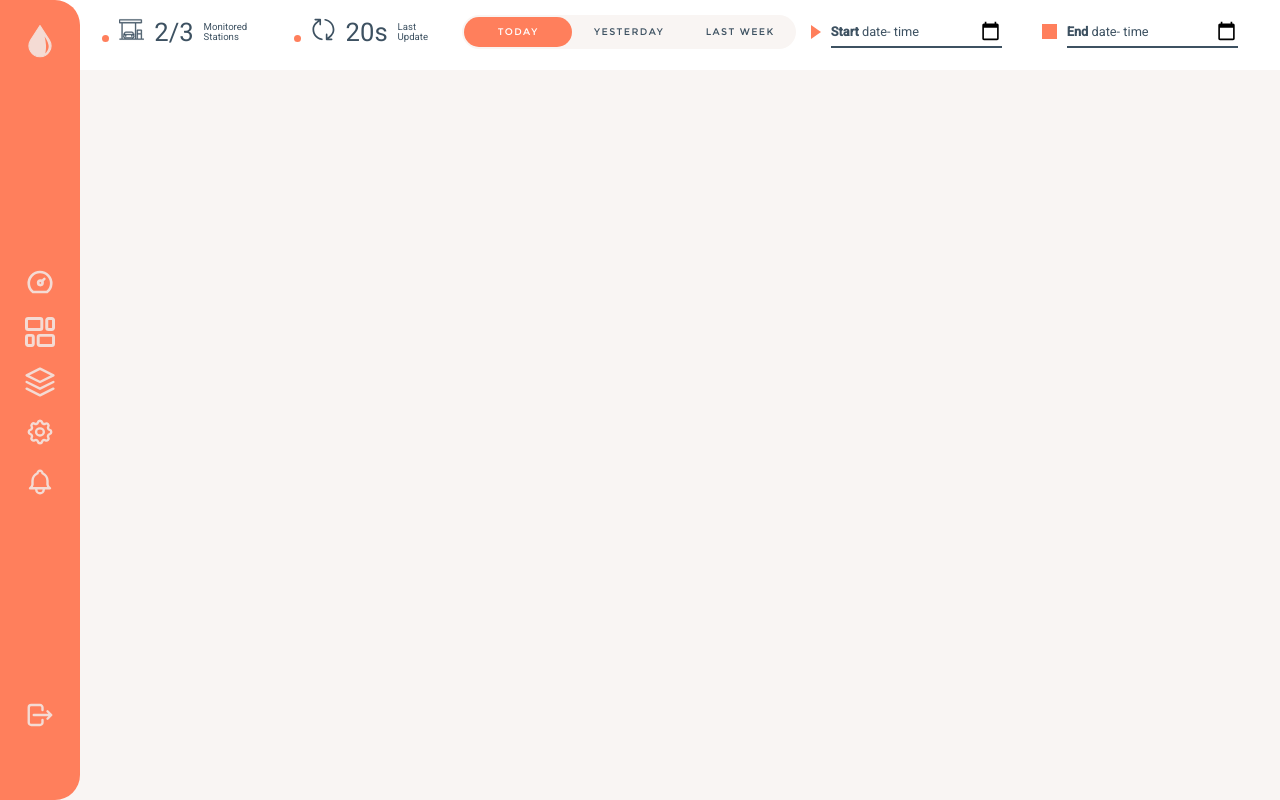
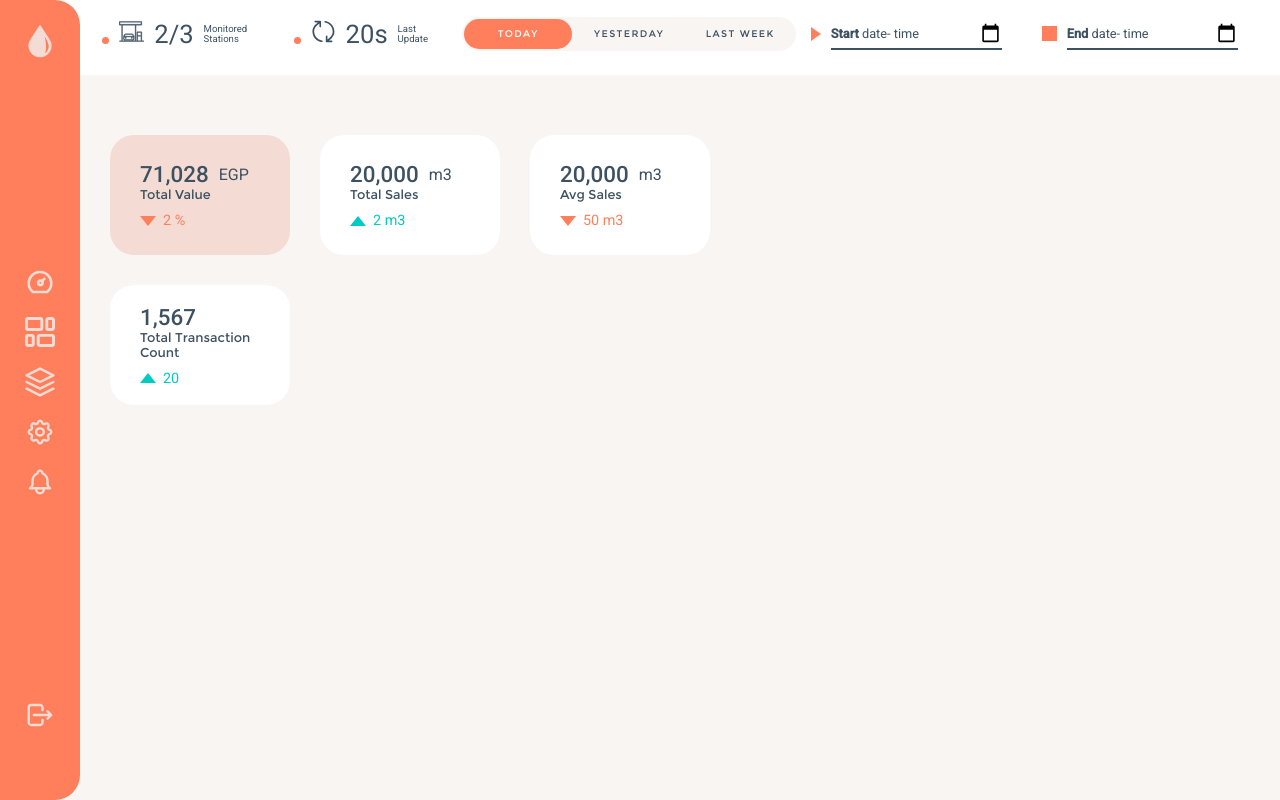
Before and after one commit to kareemyasser8/dashboard-2, an Angular app: page / in a window 1280 px wide. Built offline with nearby package versions, Linux system fonts and the light colour scheme.

Commit message:
Add Expense Cards

```diff
--- /dev/null
+++ b/src/app/Expense.model.ts
@@ -0,0 +1,8 @@
+export default interface ExpenseCard{
+  text: string,
+  value: number,
+  measure: string,
+  state: string,
+  stateValue: number,
+  stateMeasure: string
+}
--- a/src/app/app.module.ts
+++ b/src/app/app.module.ts
@@ -13,9 +13,10 @@ import { TopNavStateComponent } from './top-nav-state/top-nav-state.component';
 import { TopNavTabsComponent } from './top-nav-tabs/top-nav-tabs.component';
 import { TopNavComponent } from './top-nav/top-nav.component';
 import { FormsModule } from '@angular/forms';
+import { ExpenseCardComponent } from './expense-card/expense-card.component';
 
 @NgModule({
-  declarations: [AppComponent, SideNavComponent, TopNavComponent, HomeComponent, TopNavStateComponent, TopNavTabsComponent, DatePickerComponent],
+  declarations: [AppComponent, SideNavComponent, TopNavComponent, HomeComponent, TopNavStateComponent, TopNavTabsComponent, DatePickerComponent, ExpenseCardComponent],
   imports: [
     BrowserModule,
     AppRoutingModule,
--- /dev/null
+++ b/src/app/expense-card/expense-card.component.css
@@ -0,0 +1,82 @@
+.expense-card{
+  width: 150px;
+  height: 120px;
+  background-color: white;
+  border-radius: 24px;
+  display: flex;
+  flex-direction: column;
+  align-items: flex-start;
+  padding-left: 30px;
+  justify-content: center;
+  color: var(--text-color);
+}
+
+.expense-value{
+  display: flex;
+  font-family: 'Roboto';
+  align-items: center;
+  gap: 10px;
+}
+
+.expense-value .number{
+  font-weight: 500;
+  font-size: 1.4em;
+}
+
+.expense-value .measure{
+  font-size: 1em;
+}
+
+.expense-text{
+  font-family: 'Montserret';
+  display: flex;
+  width: 130px;
+  flex-wrap: wrap;
+  font-size: 0.8em;
+  font-weight: 500;
+}
+
+.expense-state{
+  margin-top: 10px;
+  display: flex;
+  align-items: center;
+  gap: 7px
+}
+
+
+.arrow-down{
+  width: 0;
+  height: 0;
+  border-left: 8px solid transparent;
+  border-right: 8px solid transparent;
+  border-top: 10px solid var(--loss);
+}
+
+.arrow-up{
+  width: 0;
+  height: 0;
+  border-left: 8px solid transparent;
+  border-right: 8px solid transparent;
+  border-bottom: 10px solid var(--profit);
+}
+
+.state-value{
+  font-family: 'Roboto';
+  font-size: 0.9em;
+}
+
+.success-card{
+  background-color: var(--profit);
+}
+
+.losing-card{
+  background-color: var(--secondary);
+}
+
+.success{
+  color: var(--profit)
+}
+
+.lose{
+  color: var(--loss)
+}
--- /dev/null
+++ b/src/app/expense-card/expense-card.component.html
@@ -0,0 +1,25 @@
+<div
+  class="expense-card"
+  [ngClass]="{ 'losing-card': expenseInput.text == 'Total Value'}"
+>
+  <div class="expense-value">
+    <div class="number">{{ expenseInput.value | number : "1.0-0" }}</div>
+    <div class="measure">{{ expenseInput.measure }}</div>
+  </div>
+  <div class="expense-text">
+    {{ expenseInput.text }}
+  </div>
+  <div
+    class="expense-state"
+    [ngClass]="{
+      success: expenseInput.state == 'inc',
+      lose: expenseInput.state == 'dec'
+    }"
+  >
+    <div *ngIf="expenseInput.state == 'inc'" class="arrow-up"></div>
+    <div *ngIf="expenseInput.state == 'dec'" class="arrow-down"></div>
+    <div class="state-value">
+      {{ expenseInput.stateValue }} <span>{{ expenseInput.stateMeasure }}</span>
+    </div>
+  </div>
+</div>
--- /dev/null
+++ b/src/app/expense-card/expense-card.component.ts
@@ -0,0 +1,24 @@
+import { Component, Input, OnInit } from '@angular/core';
+import ExpenseCard from '../Expense.model';
+import { DecimalPipe } from '@angular/common';
+
+@Component({
+  selector: 'app-expense-card',
+  templateUrl: './expense-card.component.html',
+  styleUrls: ['./expense-card.component.css'],
+  providers: [DecimalPipe]
+})
+export class ExpenseCardComponent implements OnInit {
+  @Input() expenseInput: ExpenseCard = {
+    text: '',
+    value: 0,
+    measure: '',
+    state: '',
+    stateValue: 0,
+    stateMeasure: ''
+  };
+
+  constructor() {}
+
+  ngOnInit(): void {}
+}
--- a/src/app/home/home.component.css
+++ b/src/app/home/home.component.css
@@ -0,0 +1,49 @@
+.home-content{
+  /* border: 1px solid red; */
+  margin-left: 80px;
+  height: 100%;
+  display: flex;
+  padding-top: 60px;
+  padding-left: 30px;
+  padding-right: 50px;
+  gap: 30px;
+}
+
+.expense-section{
+  width: 73%;
+  height: 100%;
+  display: flex;
+  flex-direction: column;
+  gap: 10px;
+
+  /* border: 1px solid red; */
+}
+
+.expense-cards{
+  display: flex;
+  flex-direction: row;
+  gap: 30px;
+  flex-wrap: wrap;
+  /* border: 1px solid red; */
+}
+
+.sales-section{
+  width: 28%;
+  height: 100%;
+  /* border: 1px solid red; */
+}
+
+@media (max-width: 870px) {
+  .home-content{
+    flex-direction: column;
+  }
+
+  .expense-section{
+    width: 100%;
+    display: flex;
+  }
+
+  .sales-section{
+    width: 100%;
+  }
+}
--- a/src/app/home/home.component.html
+++ b/src/app/home/home.component.html
@@ -1 +1,11 @@
 <app-top-nav></app-top-nav>
+<div class="home-content">
+  <div class="expense-section">
+    <div class="expense-cards">
+      <div *ngFor="let card of cardsData">
+        <app-expense-card [expenseInput]="card"></app-expense-card>
+      </div>
+    </div>
+  </div>
+  <div class="sales-section"></div>
+</div>
--- a/src/app/home/home.component.ts
+++ b/src/app/home/home.component.ts
@@ -1,15 +1,48 @@
 import { Component, OnInit } from '@angular/core';
+import ExpenseCard from '../Expense.model';
 
 @Component({
   selector: 'app-home',
   templateUrl: './home.component.html',
-  styleUrls: ['./home.component.css']
+  styleUrls: ['./home.component.css'],
 })
 export class HomeComponent implements OnInit {
+  cardsData: ExpenseCard[] = [
+    {
+      text: 'Total Value',
+      value: 71_028,
+      measure: 'EGP',
+      state: 'dec',
+      stateValue: 2,
+      stateMeasure: '%'
+    },
+    {
+      text: 'Total Sales',
+      value: 20_000,
+      measure: 'm3',
+      state: 'inc',
+      stateValue: 2,
+      stateMeasure: 'm3'
+    },
+    {
+      text: 'Avg Sales',
+      value: 20_000,
+      measure: 'm3',
+      state: 'dec',
+      stateValue: 50,
+      stateMeasure: 'm3'
+    },
+    {
+      text: 'Total Transaction Count',
+      value: 1567,
+      measure: '',
+      state: 'inc',
+      stateValue: 20,
+      stateMeasure: ''
+    },
+  ];
 
-  constructor() { }
+  constructor() {}
 
-  ngOnInit(): void {
-  }
-
+  ngOnInit(): void {}
 }
--- a/src/app/top-nav/top-nav.component.css
+++ b/src/app/top-nav/top-nav.component.css
@@ -1,5 +1,5 @@
 .top-nav{
-  height: 70px;
+  height: 75px;
   z-index: 0;
   background-color: white;
   padding-left: 80px;
```
Also changed, not shown: 1 other file (tests, documents, lock files or other folders).
